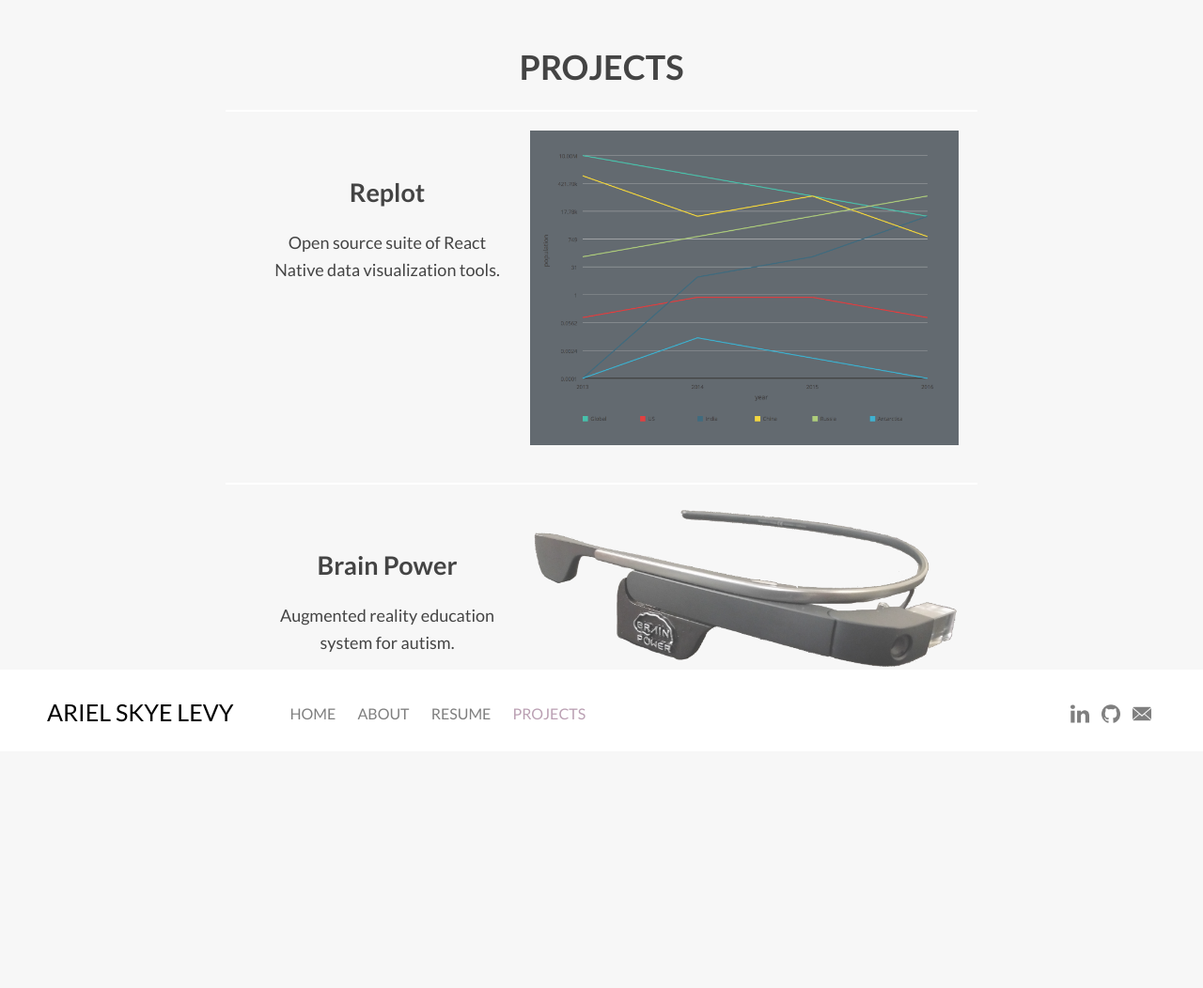
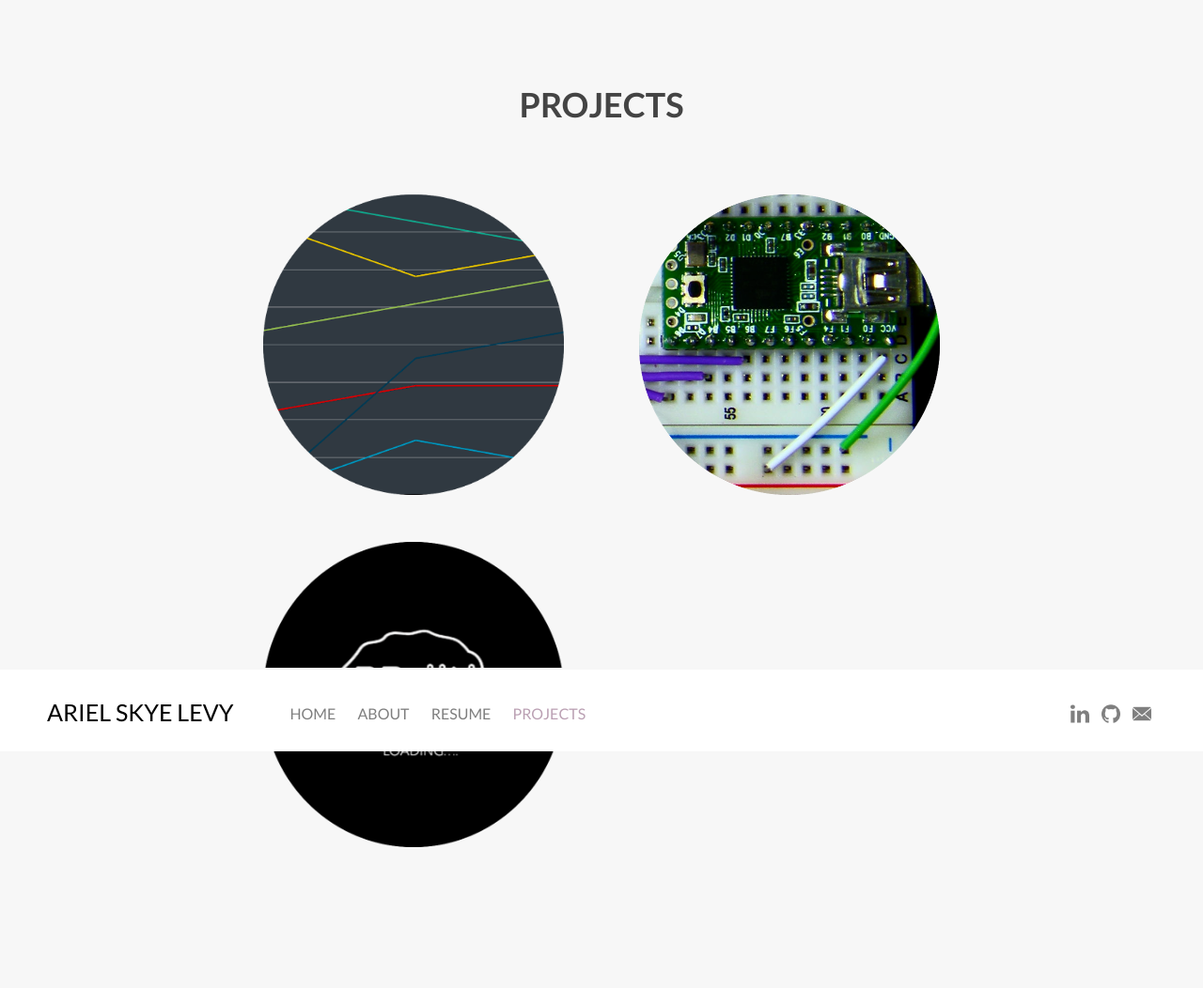
Before and after one commit to askyel/homepage, a PHP site: page /projects.html in a window 1280 px wide. Shown: the whole page at 94% size. Before the commit the page ends 770 px from the top, so only its background shows below. Run offline with PHP 8.4, Linux system fonts and the light colour scheme.

Commit message:
restyling

```diff
--- a/about.html
+++ b/about.html
@@ -20,9 +20,9 @@
 		</div>
 
 		<div id="about-desc">
-			<p>Hi, I'm Ariel. I'm currently studying Computer Science and Engineering at the Massachusetts Institute of Technology. I'm interested in data science, design, education, and how they intersect.</p>
-			<p>On campus, I'm an undergraduate researcher with the Collective Learning Group at the MIT Media Lab, working on an open source suite of data visualization tools for React Native. I'm also a project team member with Design for America, a counselor with Camp Kesem, an ultimate frisbee player with sMITe, and a member of Kappa Alpha Theta.</p>
-			<p>This summer I'll be a software enginnering intern at Rent the Runway. In the past I've worked as a machine learning research assistant at the Columbia University Center for Computational Learning Systems and a teaching assistant with Computer Science for Urban Youth.</p>
+			<p>Hi, I'm Ariel. I'm currently studying <span>Computer Science and Engineering</span> at the Massachusetts Institute of Technology. I'm interested in data science, design, education, and how they intersect.</p>
+			<p>On campus, I'm an undergraduate researcher with the Collective Learning Group at the <span>MIT Media Lab</span>, working on an open source suite of data visualization tools for React Native. I'm also a project team member with <span>Design for America</span>, a counselor with <span>Camp Kesem</span>, an ultimate frisbee player with <span>sMITe</span>, and a member of <span>Kappa Alpha Theta</span>.</p>
+			<p>This summer I'll be a <span>software enginnering intern</span> at Rent the Runway.</p>
 		</div>
 	</div>
 
--- a/css/style.css
+++ b/css/style.css
@@ -15,12 +15,13 @@ h1, h2, h3 {
 /*** Content ***/
 
 #content {
-	margin: 40px auto 100px;
+	margin: 40px auto 150px;
 	max-width: 800px;
 	line-height: 1.6;
 	font-size: 18px;
 	color: #444444;
 	padding: 0 10px;
+	overflow: auto;
 }
 
 h1 {
@@ -115,24 +116,26 @@ h1 {
 	left: 0;
 	width: 100vw;
 	height: 100vh;
-	background-image: url("../images/cover.png");
+	background-image: url("../images/milkdrop.jpg");
 	background-size: cover;
-	opacity: 0.4;
+	opacity: .9;
 	z-index: -1;
 }
 
 #index h1 {
 	font-size: 70px;
 	margin-top: 20%;
+	color: #ffffff;
 }
 
-#index h1 span {
+#index span {
 	color: #774268;
 }
 
 #index p {
 	text-align: center;
-	color: #774268;
+	/*color: #774268;*/
+	color: #ffffff;
 }
 
 
@@ -154,6 +157,10 @@ h1 {
 	padding-left: 20px; float: left;
 }
 
+#about-desc p span {
+	color: #774268;
+}
+
 
 /*** Resume Page ***/
 
@@ -165,45 +172,45 @@ h1 {
 /*** Project Page ***/
 
 .project {
-	margin: 20px 0 20px;
-	padding: 20px;
+	width: 50%;
+	margin-top: 50px;
+	position: relative;
+	float: left;
 	overflow: hidden;
-	border-top: 2px solid #FFFFFF;
-	/*border-bottom: 2px solid #FFFFFF;*/
 }
 
 .project-label {
-	width: 40%;
-	float: left;
+	width: 100%;
+	height: 100%;
 	text-align: center;
+	position: absolute;
+	top: 0;
+	opacity: 0;
+}
+
+.project-label:hover {
+	opacity: 1;
+	background-color: rgba(247,247,247,0.9);
 }
 
 .project-label h2 {
-	margin-top: 50px;
+	margin-top: 30%;
+	color: #774268;
 }
 
 .project-label p {
-	padding: 0 30px 0;
-}
-
-.project-card {
-	width: 60%;
-	float: left;
-}
-
-.project-card p {
-	position: absolute;
-	top: 0;
+	padding: 0 15% 0;
 }
 
 .project img {
-	width: 100%;
-	opacity: 0.99;
+	width: 80%;
+	height: auto;
+	padding: 0px 10% 0px;
 	float: left;
 }
 
 .project img:hover {
-	opacity: 1.0;
+	opacity: 0.5;
 }
 
 .project a {
--- a/index.html
+++ b/index.html
@@ -18,7 +18,7 @@
 
 		<div id="index">
 			<h1><span>A</span>riel Skye Levy</h1>
-			<!--<p>MIT '20 | Computer Science and Engineering</p>-->
+			<p>MIT '20 <span> | </span> Computer Science + Engineering</p>
 		</div>
 	</div>
 
--- a/projects.html
+++ b/projects.html
@@ -15,26 +15,36 @@
 	<div id="content">
 		<h1>Projects</h1>
 
-		<div class="project">
+		<a href="https://macroconnections.github.io/replot/"><div class="project">
 			<div class="project-label">
 				<h2>Replot</h2>
 				<p>Open source suite of React Native data visualization tools.</p>
 			</div>
 			<div class="project-card">
-				<a href="https://macroconnections.github.io/replot/"><img src="images/replot.png" />
-		</a>
+				<img src="images/replot_circle.png" />
 			</div>
-		</div>
+		</div></a>
 
-		<div class="project">
+		<a href="#"><div class="project">
+			<div class="project-label">
+				<h2>(f)light</h2>
+				<p>Simulated archery system with Arduino microcomputers.</p>
+			</div>
+			<div class="project-card">
+				<img src="images/teensy_circle.png" />
+			</div>
+		</div></a>
+
+
+		<a href="https://brain-power.com"><div class="project">
 			<div class="project-label">
 				<h2>Brain Power</h2>
 				<p>Augmented reality education system for autism.</p>
 			</div>
 			<div class="project-card">
-				<a href="https://brain-power.com"><img src="images/brainpow.png" /></a>
+				<img src="images/brainpow_circle2.png" />
 			</div>
-		</div>
+		</div></a>
 	</div>
 
 	<div id="navbar">
```
Also changed, not shown: images/brainpow.png, images/brainpow_circle.png (added), images/brainpow_circle2.png (added), images/milkdrop.jpg (added), images/replot_circle.png (added), images/teensy_circle.png (added), 1 other file.
